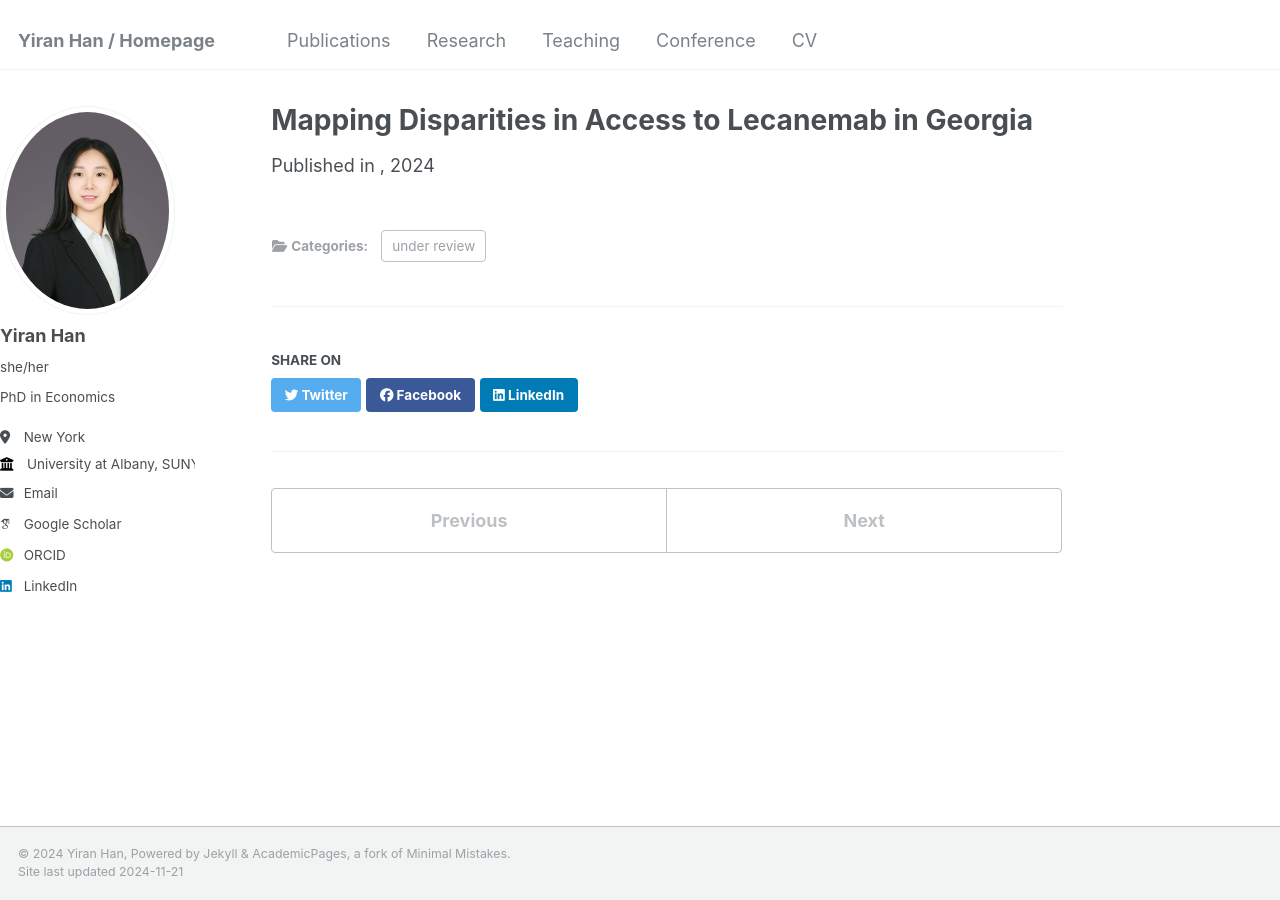
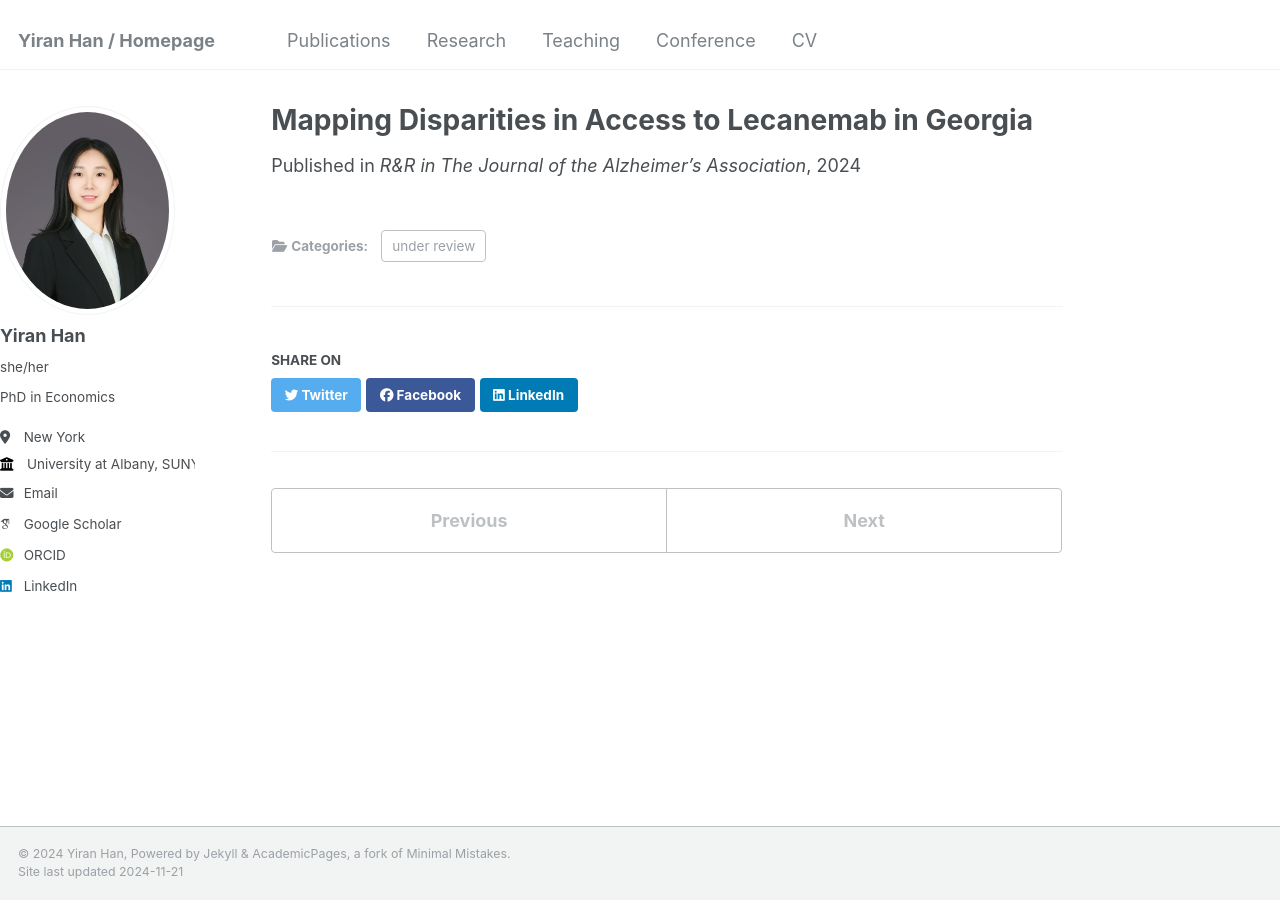
Before and after one commit to yiran-han/yiran-han.github.io, a Jekyll site: the page built from _portfolio/portfolio-2.md, in a window 1280 px wide. Built offline with Jekyll 4.4.1, drawn with Linux system fonts in a browser that asks for light colours; some web fonts are replaced.

Commit message:
Update portfolio-2.md

```diff
--- a/_portfolio/portfolio-2.md
+++ b/_portfolio/portfolio-2.md
@@ -5,5 +5,5 @@ title: "Mapping Disparities in Access to Lecanemab in Georgia"
 collection: portfolio
 category: under review
 excerpt: 'with Niying Li, Samruddhi Nandkumar Borate, Kai Zhang, Mohammed Zuber, Darshan Chudasama, Stephen Correia, and Lisa Renzi-Hammond.'
-venue: ''
+venue: 'R&R in The Journal of the Alzheimer’s Association'
 ---
```
